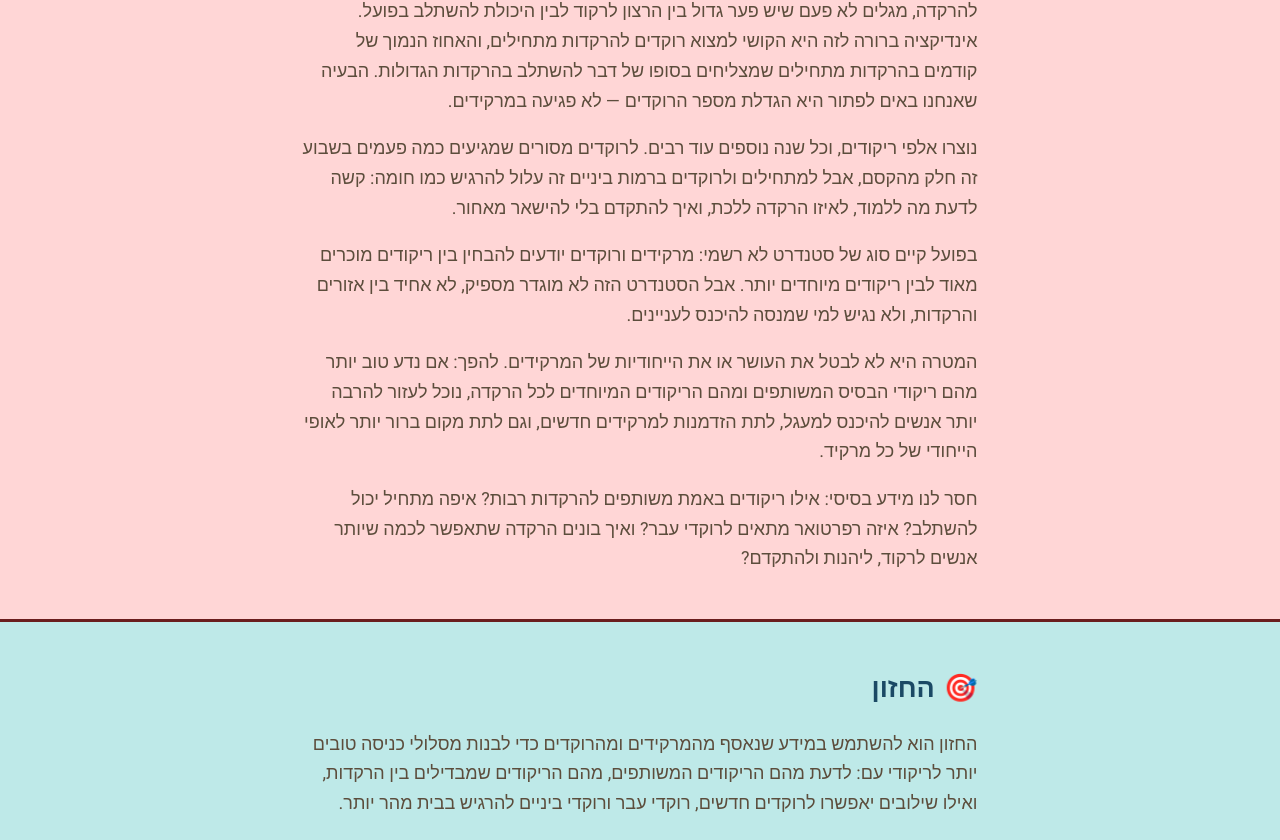
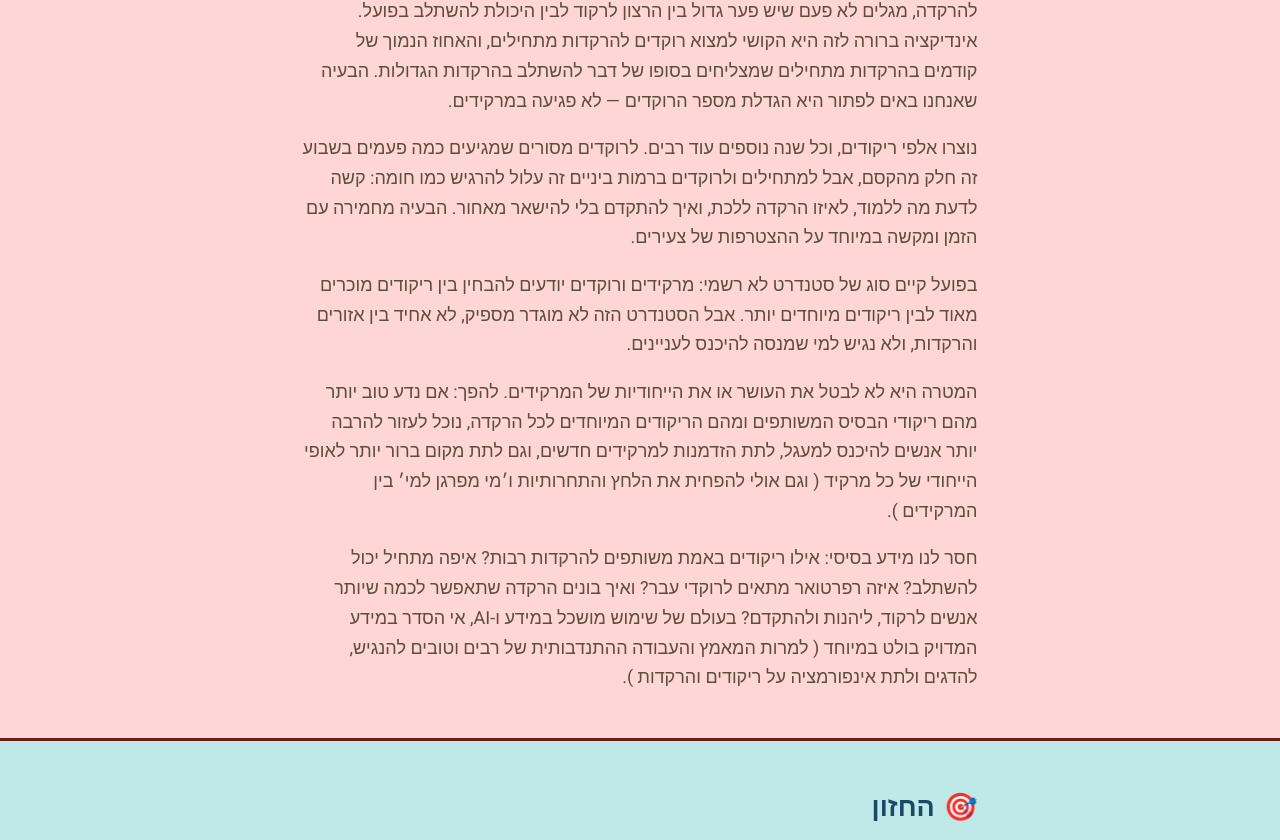
Before and after one commit to yigbn/rokdim3000, a React (Vite) app in the folder client/: page / in a window 1280 px wide. Shown: the part 549-1389 px from the top of the page. Built offline with nearby package versions, Linux system fonts and the light colour scheme.

Commit message:
text imrpovments

```diff
--- a/client/src/Landing.tsx
+++ b/client/src/Landing.tsx
@@ -39,16 +39,16 @@ export default function Landing() {
               ריקודי העם בישראל הם עולם עשיר, שמח ומצליח, אבל לרבים קשה להיכנס אליו. מי שמגיעים מחוג מתחילים, רוקדי עבר שרוצים לחזור, או אנשים שפשוט רוצים להצטרף להרקדה, מגלים לא פעם שיש פער גדול בין הרצון לרקוד לבין היכולת להשתלב בפועל. אינדיקציה ברורה לזה היא הקושי למצוא רוקדים להרקדות מתחילים, והאחוז הנמוך של קודמים בהרקדות מתחילים שמצליחים בסופו של דבר להשתלב בהרקדות הגדולות. הבעיה שאנחנו באים לפתור היא הגדלת מספר הרוקדים — לא פגיעה במרקידים.
             </p>
             <p>
-              נוצרו אלפי ריקודים, וכל שנה נוספים עוד רבים. לרוקדים מסורים שמגיעים כמה פעמים בשבוע זה חלק מהקסם, אבל למתחילים ולרוקדים ברמות ביניים זה עלול להרגיש כמו חומה: קשה לדעת מה ללמוד, לאיזו הרקדה ללכת, ואיך להתקדם בלי להישאר מאחור.
+              נוצרו אלפי ריקודים, וכל שנה נוספים עוד רבים. לרוקדים מסורים שמגיעים כמה פעמים בשבוע זה חלק מהקסם, אבל למתחילים ולרוקדים ברמות ביניים זה עלול להרגיש כמו חומה: קשה לדעת מה ללמוד, לאיזו הרקדה ללכת, ואיך להתקדם בלי להישאר מאחור. הבעיה מחמירה עם הזמן ומקשה במיוחד על ההצטרפות של צעירים.
             </p>
             <p>
               בפועל קיים סוג של סטנדרט לא רשמי: מרקידים ורוקדים יודעים להבחין בין ריקודים מוכרים מאוד לבין ריקודים מיוחדים יותר. אבל הסטנדרט הזה לא מוגדר מספיק, לא אחיד בין אזורים והרקדות, ולא נגיש למי שמנסה להיכנס לעניינים.
             </p>
             <p>
-              המטרה היא לא לבטל את העושר או את הייחודיות של המרקידים. להפך: אם נדע טוב יותר מהם ריקודי הבסיס המשותפים ומהם הריקודים המיוחדים לכל הרקדה, נוכל לעזור להרבה יותר אנשים להיכנס למעגל, לתת הזדמנות למרקידים חדשים, וגם לתת מקום ברור יותר לאופי הייחודי של כל מרקיד.
+              המטרה היא לא לבטל את העושר או את הייחודיות של המרקידים. להפך: אם נדע טוב יותר מהם ריקודי הבסיס המשותפים ומהם הריקודים המיוחדים לכל הרקדה, נוכל לעזור להרבה יותר אנשים להיכנס למעגל, לתת הזדמנות למרקידים חדשים, וגם לתת מקום ברור יותר לאופי הייחודי של כל מרקיד ( וגם אולי להפחית את הלחץ והתחרותיות ו׳מי מפרגן למי׳ בין המרקידים ).
             </p>
             <p>
-              חסר לנו מידע בסיסי: אילו ריקודים באמת משותפים להרקדות רבות? איפה מתחיל יכול להשתלב? איזה רפרטואר מתאים לרוקדי עבר? ואיך בונים הרקדה שתאפשר לכמה שיותר אנשים לרקוד, ליהנות ולהתקדם?
+              חסר לנו מידע בסיסי: אילו ריקודים באמת משותפים להרקדות רבות? איפה מתחיל יכול להשתלב? איזה רפרטואר מתאים לרוקדי עבר? ואיך בונים הרקדה שתאפשר לכמה שיותר אנשים לרקוד, ליהנות ולהתקדם? בעולם של שימוש מושכל במידע ו-AI, אי הסדר במידע המדויק בולט במיוחד ( למרות המאמץ והעבודה ההתנדבותית של רבים וטובים להנגיש, להדגים ולתת אינפורמציה על ריקודים והרקדות ).
             </p>
           </div>
         </div>
```
